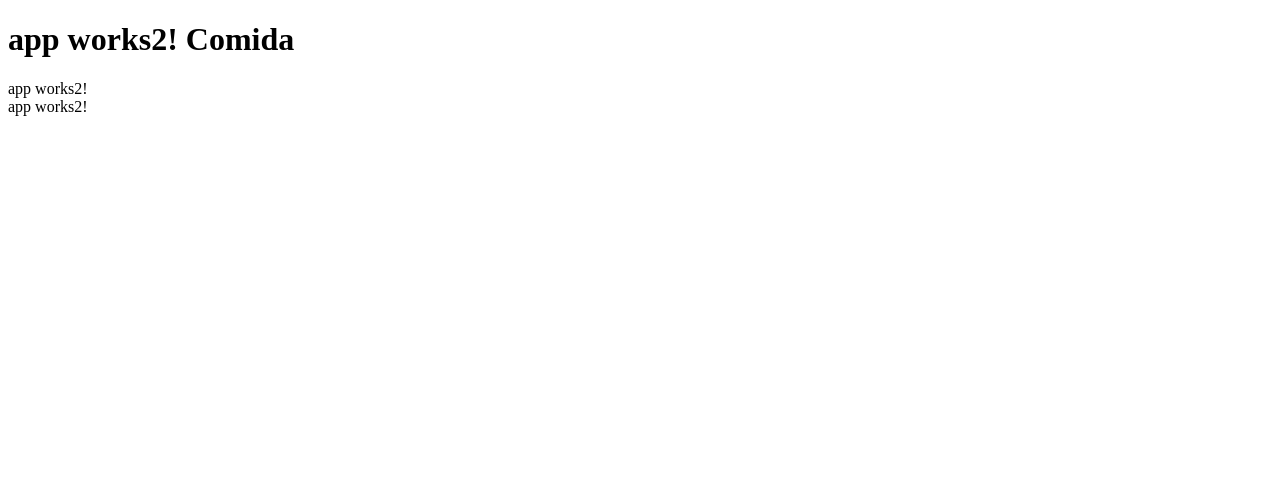
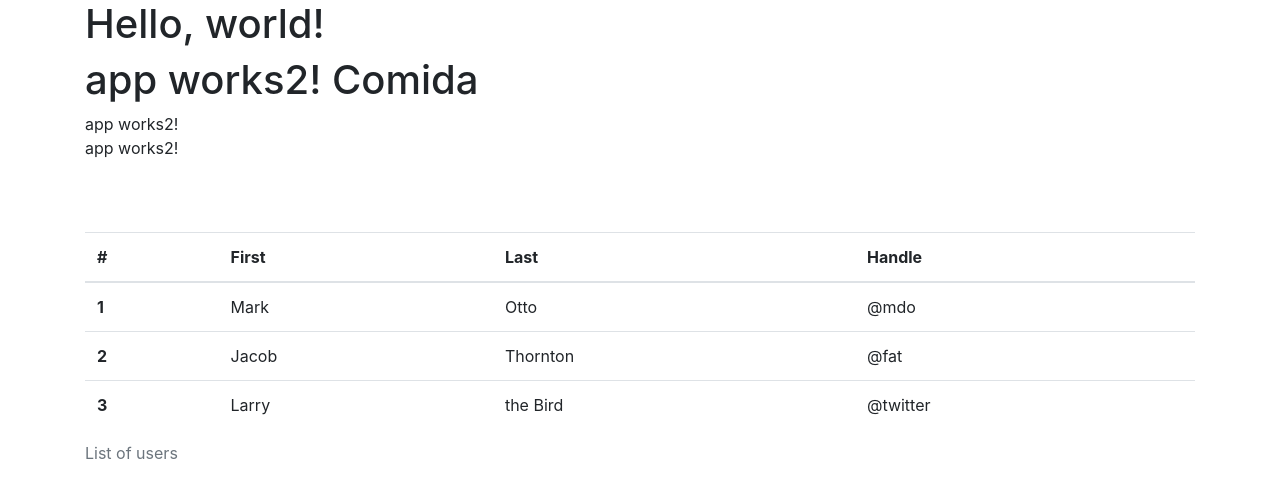
Before and after one commit to metafisico76/angular1, an Angular app: page / in a window 1280 px wide. Shown: the top 498 px of the page. Built offline with nearby package versions, Linux system fonts and the light colour scheme.

Commit message:
añadida tabla estatica

```diff
--- a/src/app/app.component.html
+++ b/src/app/app.component.html
@@ -1,6 +1,69 @@
+<!doctype html>
+<html lang="en">
+  <head>
+    <!-- Required meta tags -->
+    <meta charset="utf-8">
+    <meta name="viewport" content="width=device-width, initial-scale=1, shrink-to-fit=no">
+
+    <!-- Bootstrap CSS -->
+    <link rel="stylesheet" href="https://maxcdn.bootstrapcdn.com/bootstrap/4.0.0/css/bootstrap.min.css" integrity="sha384-Gn5384xqQ1aoWXA+058RXPxPg6fy4IWvTNh0E263XmFcJlSAwiGgFAW/dAiS6JXm" crossorigin="anonymous">
+
+    <title>Hello, world!</title>
+  </head>
+  <body>
+    <div class="container">
+      <h1>Hello, world!</h1>
       <h1>
         {{title}}
         {{getComer()}}
       </h1>
       <div [textContent]="title"></div>
       <div [innerHTML]="title"></div>
+
+      <br>
+      <br>
+      <br>
+
+      <!--Tabla de ejemplo-->
+      <div class="table-responsive">
+      <table class="table">
+          <caption>List of users</caption>
+          <thead>
+            <tr>
+              <th scope="col">#</th>
+              <th scope="col">First</th>
+              <th scope="col">Last</th>
+              <th scope="col">Handle</th>
+            </tr>
+          </thead>
+          <tbody>
+            <tr>
+              <th scope="row">1</th>
+              <td>Mark</td>
+              <td>Otto</td>
+              <td>@mdo</td>
+            </tr>
+            <tr>
+              <th scope="row">2</th>
+              <td>Jacob</td>
+              <td>Thornton</td>
+              <td>@fat</td>
+            </tr>
+            <tr>
+              <th scope="row">3</th>
+              <td>Larry</td>
+              <td>the Bird</td>
+              <td>@twitter</td>
+            </tr>
+          </tbody>
+        </table>
+      </div>
+
+    </div>
+    <!-- Optional JavaScript -->
+    <!-- jQuery first, then Popper.js, then Bootstrap JS -->
+    <script src="https://code.jquery.com/jquery-3.2.1.slim.min.js" integrity="sha384-KJ3o2DKtIkvYIK3UENzmM7KCkRr/rE9/Qpg6aAZGJwFDMVNA/GpGFF93hXpG5KkN" crossorigin="anonymous"></script>
+    <script src="https://cdnjs.cloudflare.com/ajax/libs/popper.js/1.12.9/umd/popper.min.js" integrity="sha384-ApNbgh9B+Y1QKtv3Rn7W3mgPxhU9K/ScQsAP7hUibX39j7fakFPskvXusvfa0b4Q" crossorigin="anonymous"></script>
+    <script src="https://maxcdn.bootstrapcdn.com/bootstrap/4.0.0/js/bootstrap.min.js" integrity="sha384-JZR6Spejh4U02d8jOt6vLEHfe/JQGiRRSQQxSfFWpi1MquVdAyjUar5+76PVCmYl" crossorigin="anonymous"></script>
+  </body>
+</html>
```
Lines whose indentation alone changed are shown as unchanged.
